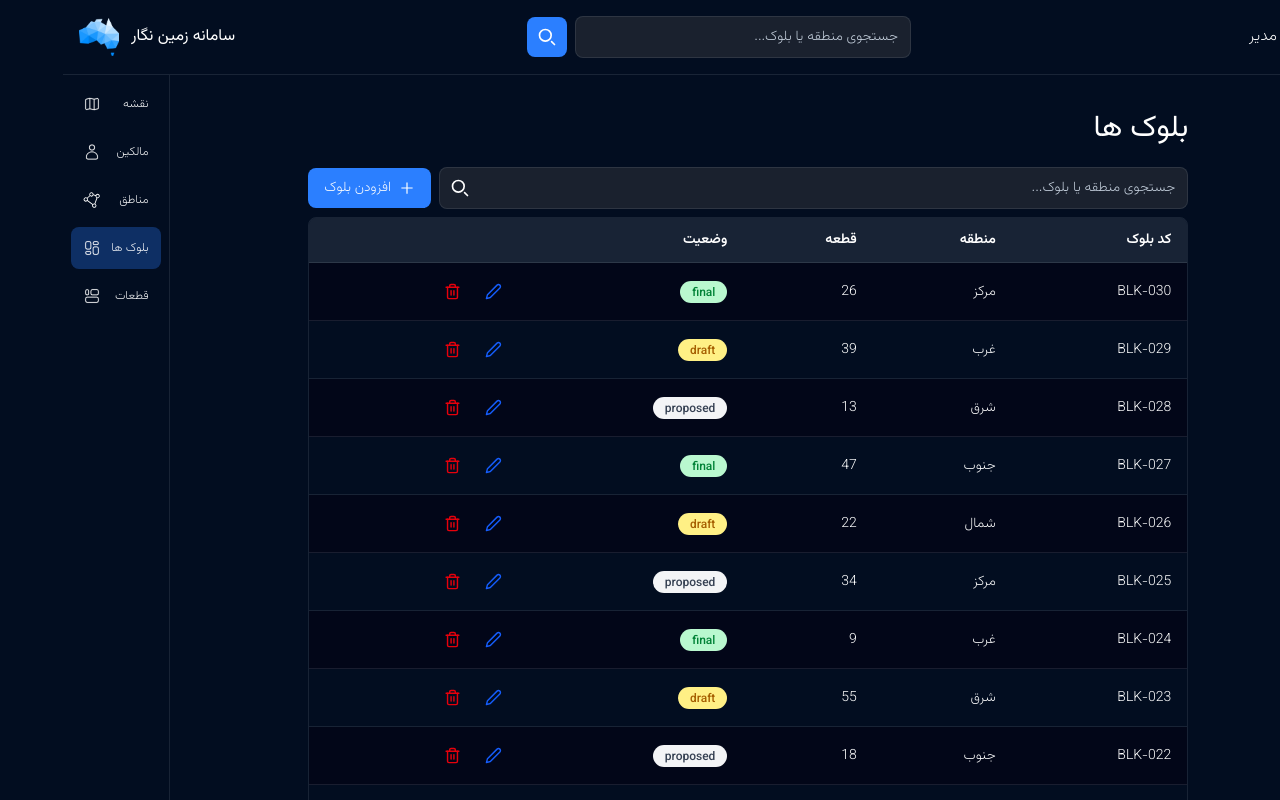
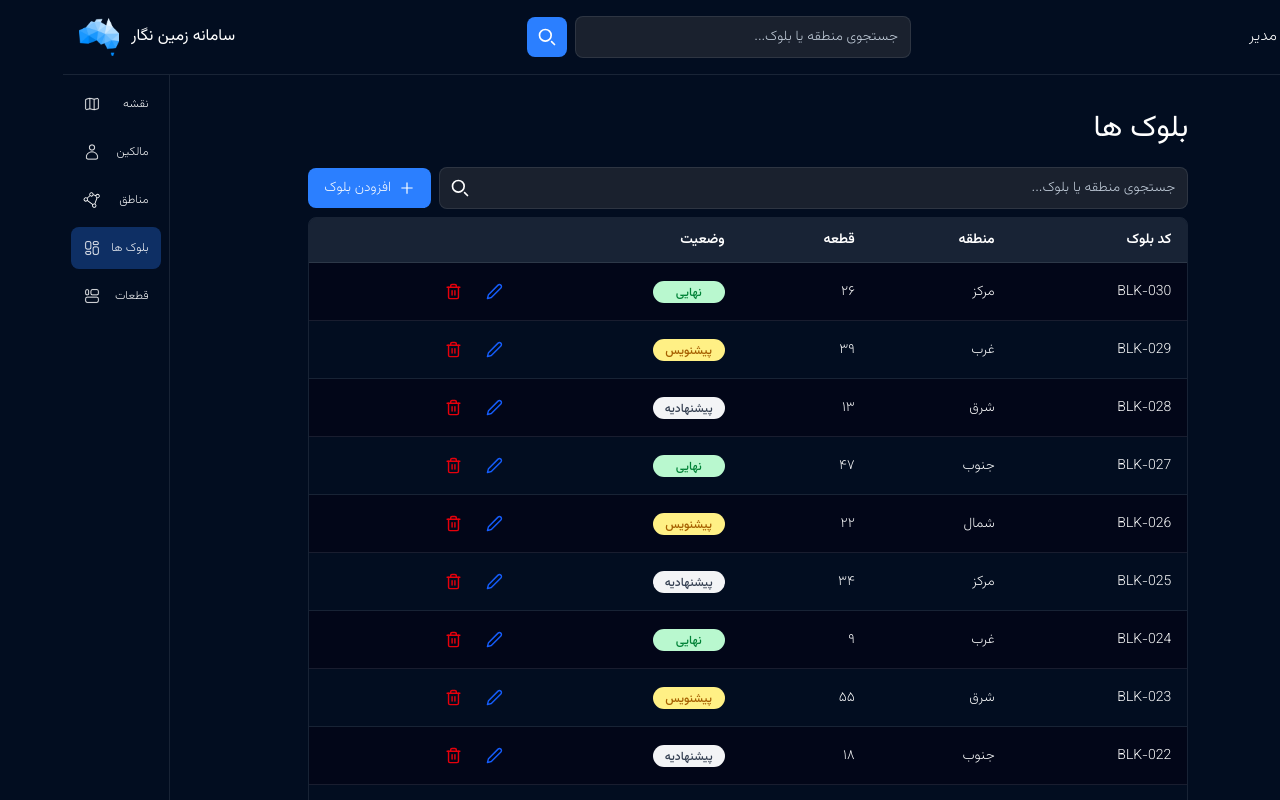
Before and after one commit to navid-nrz/zaminnegar-ui, a Next.js app: page /blocks in a window 1280 px wide. Built offline with nearby package versions, Linux system fonts and the light colour scheme.

Commit message:
set persian status

```diff
--- a/src/app/components/dashboard/blocks/BlocksTable.tsx
+++ b/src/app/components/dashboard/blocks/BlocksTable.tsx
@@ -8,6 +8,12 @@ export interface Block {
 }
 
 export type BlockStatus = 'proposed'|'draft'|'final'
+
+export const BlockStatusMap = new Map<BlockStatus, string>([
+  ["proposed", "پیشنهادیه"],
+  ["draft", "پیشنویس"],
+  ["final", "نهایی"],
+]);
 
 import { useMemo } from "react";
 import {
@@ -33,6 +39,7 @@ import {
   FiArrowUp,
   FiArrowDown,
 } from "react-icons/fi";
+import { toPersianNumber } from "@/app/util";
 
 
 interface BlocksTableProps {
@@ -90,6 +97,10 @@ export default function BlocksTable({
         accessorKey: "parcelCount",
         header: "قطعه",
         sortingFn: "basic",
+        cell({row}) {
+          const parcelCount = row.original.parcelCount;
+          return toPersianNumber(parcelCount)
+        },
       },
       {
         accessorKey: "status",
@@ -99,9 +110,9 @@ export default function BlocksTable({
 
           return (
             <span
-              className={`rounded-full px-3 pt-1 pb-0.5 text-xs font-medium ${statusStyles[status]}`}
+              className={`min-w-18 text-center rounded-full px-3 pt-1 pb-0.5 text-xs font-medium ${statusStyles[status]}`}
             >
-              {status}
+              {BlockStatusMap.get(status)}
             </span>
           );
         },
@@ -210,7 +221,7 @@ export default function BlocksTable({
                   colSpan={columns.length}
                   className="px-4 py-10 text-center text-gray-500"
                 >
-                  No blocks found.
+                  بلوکی یافت نشد
                 </td>
               </tr>
             ) : (
@@ -245,7 +256,7 @@ export default function BlocksTable({
 
       <div className="flex items-center justify-between gap-4">
         <span className="text-sm text-gray-500">
-          {table.getFilteredRowModel().rows.length} بلوک
+          {toPersianNumber(table.getFilteredRowModel().rows.length)} بلوک
         </span>
 
         <div className="flex items-center gap-3">
@@ -260,8 +271,8 @@ export default function BlocksTable({
           </button>
 
           <span className="text-sm">
-            صفحه {table.state.pagination.pageIndex + 1} از{" "}
-            {Math.max(1, pageCount)}
+            صفحه {toPersianNumber(table.state.pagination.pageIndex + 1)} از{" "}
+            {toPersianNumber(Math.max(1, pageCount))}
           </span>
 
           <button
```
